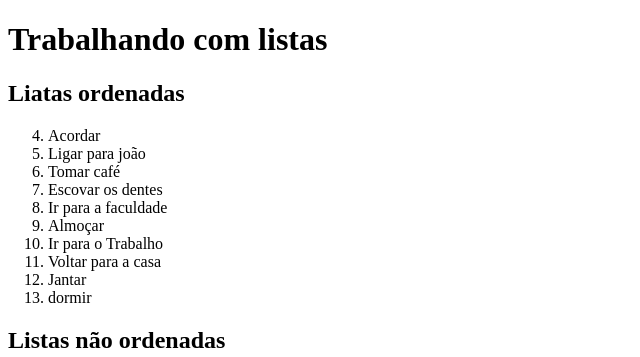
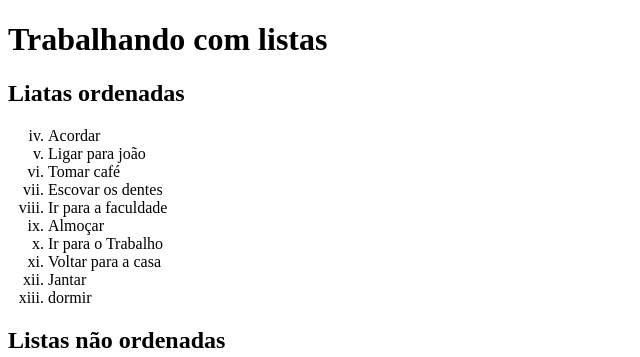
Before and after one commit to GuiK9/curso_html_css, a plain HTML site: page exercícios/ex-html_css009/index.html in a window 1280 px wide. Shown: the top 357 px of the page, 0-640 px from the left. Drawn offline with Linux system fonts and the light colour scheme.

Commit message:
Update index.html

```diff
--- a/exercícios/ex-html_css009/index.html
+++ b/exercícios/ex-html_css009/index.html
@@ -9,7 +9,7 @@
 <body>
     <h1>Trabalhando com listas</h1>
     <h2>Liatas ordenadas</h2>
-    <ol type="1" start="4" > <!--1 A a I -->
+    <ol type="i" start="4" > <!--1 A a I -->
         <li>Acordar
         <li>Ligar para joão
         <li>Tomar café
```
